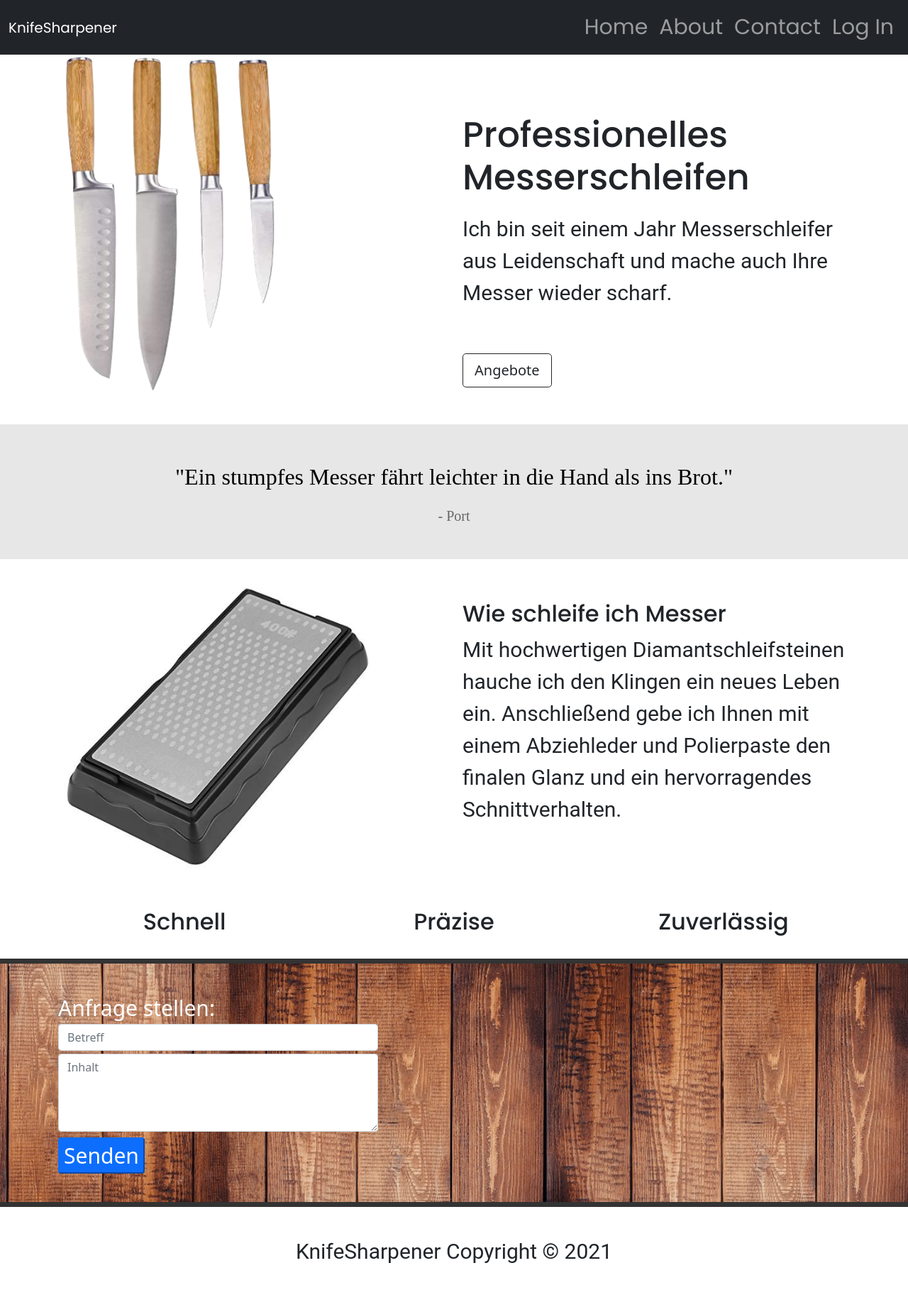
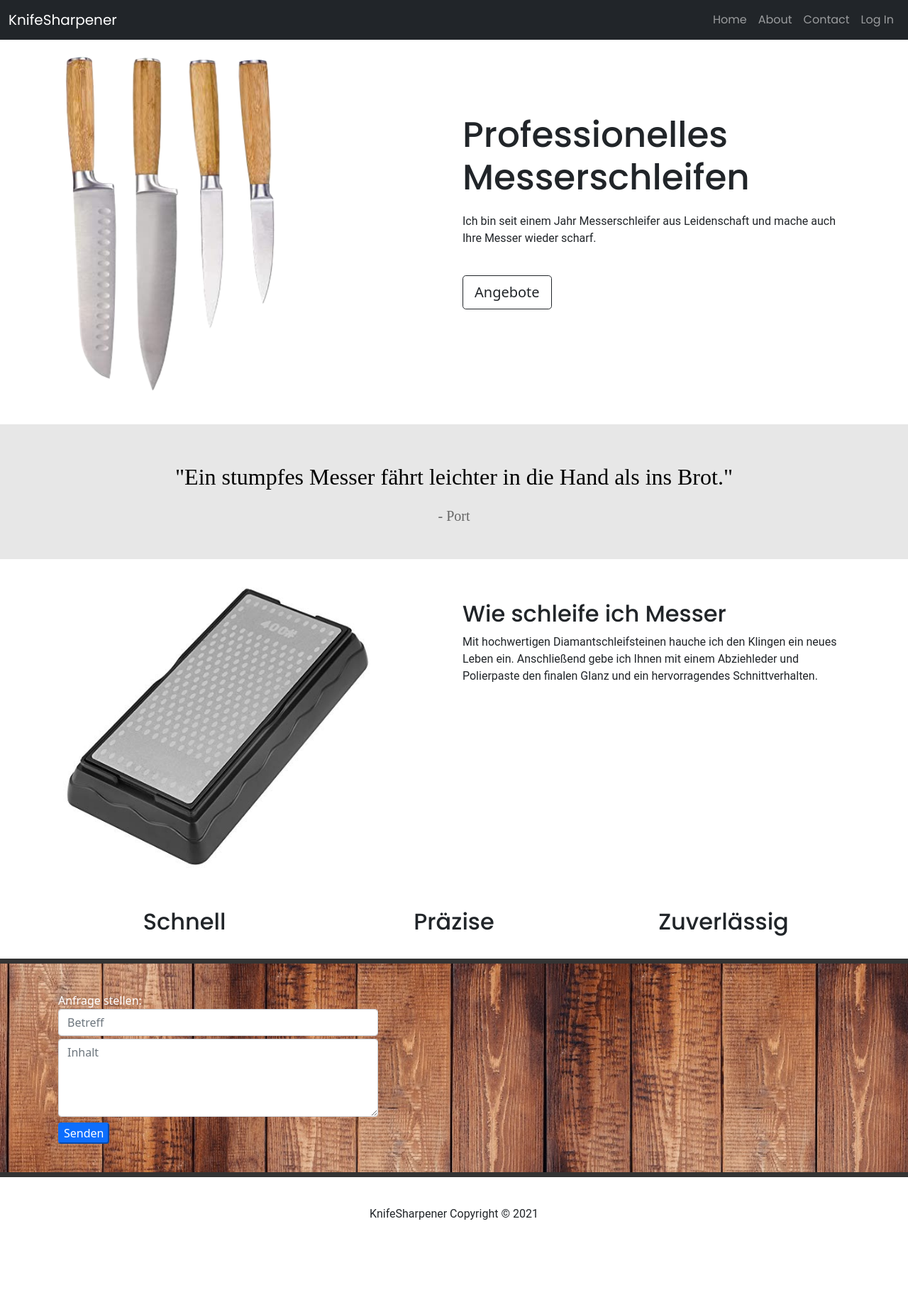
Before and after one commit to rboehme04/knifesharpener, a Django app: page / in a window 1280 px wide. Shown: the whole page at 71% size. After the commit the page ends 1719 px from the top, so only its background shows below. Run offline with Django 3.2, Linux system fonts and the light colour scheme; some libraries are stand-ins or nearby versions; some web fonts are replaced.

Commit message:
try another design

```diff
--- a/knivesharpener/static/knivesharpener/styles.css
+++ b/knivesharpener/static/knivesharpener/styles.css
@@ -2,7 +2,7 @@
 @media (min-width: 425px) {
     body {
         margin-top: 70px;
-        font-size: 30px;
+        font-size: 16px;
     }
 }
 
```
